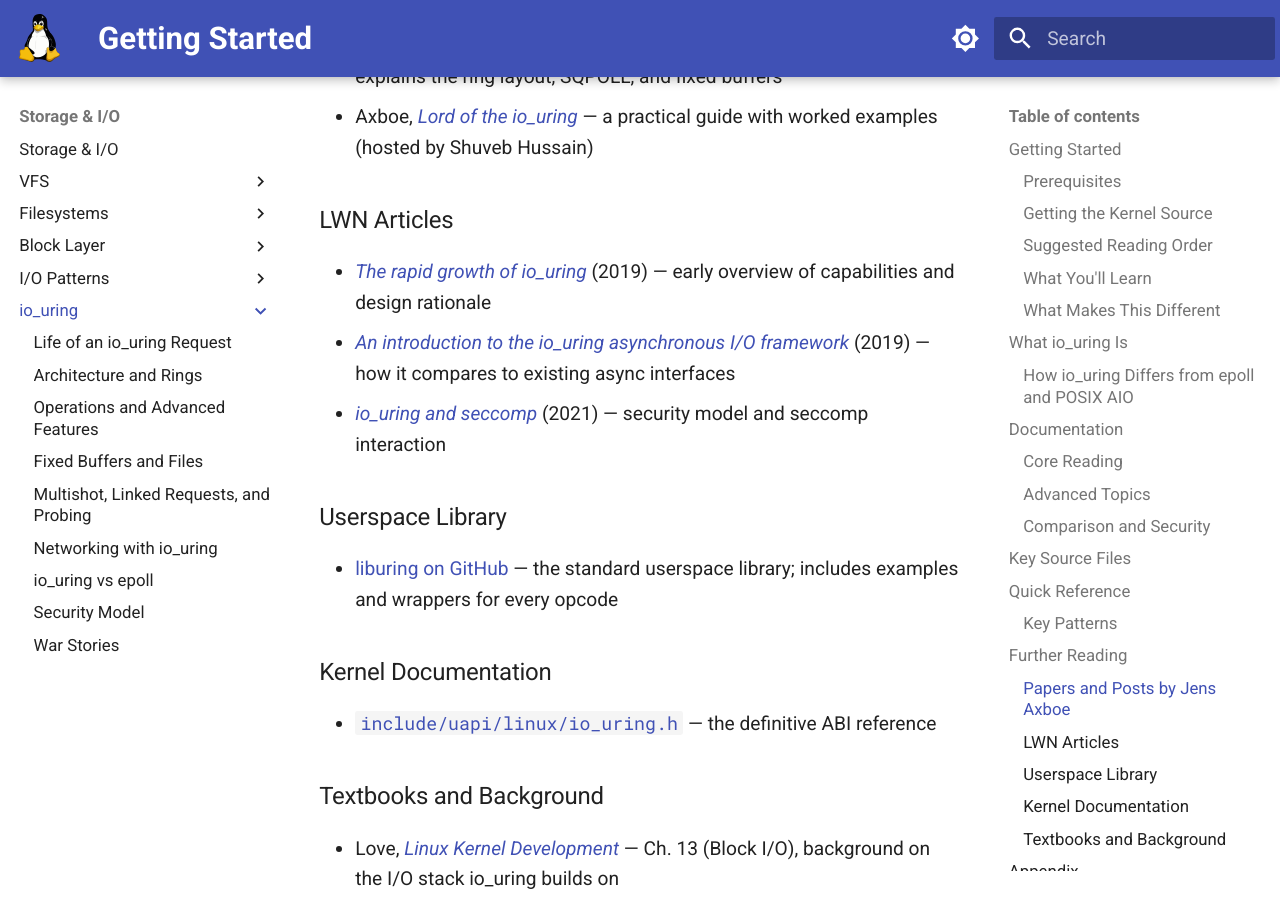
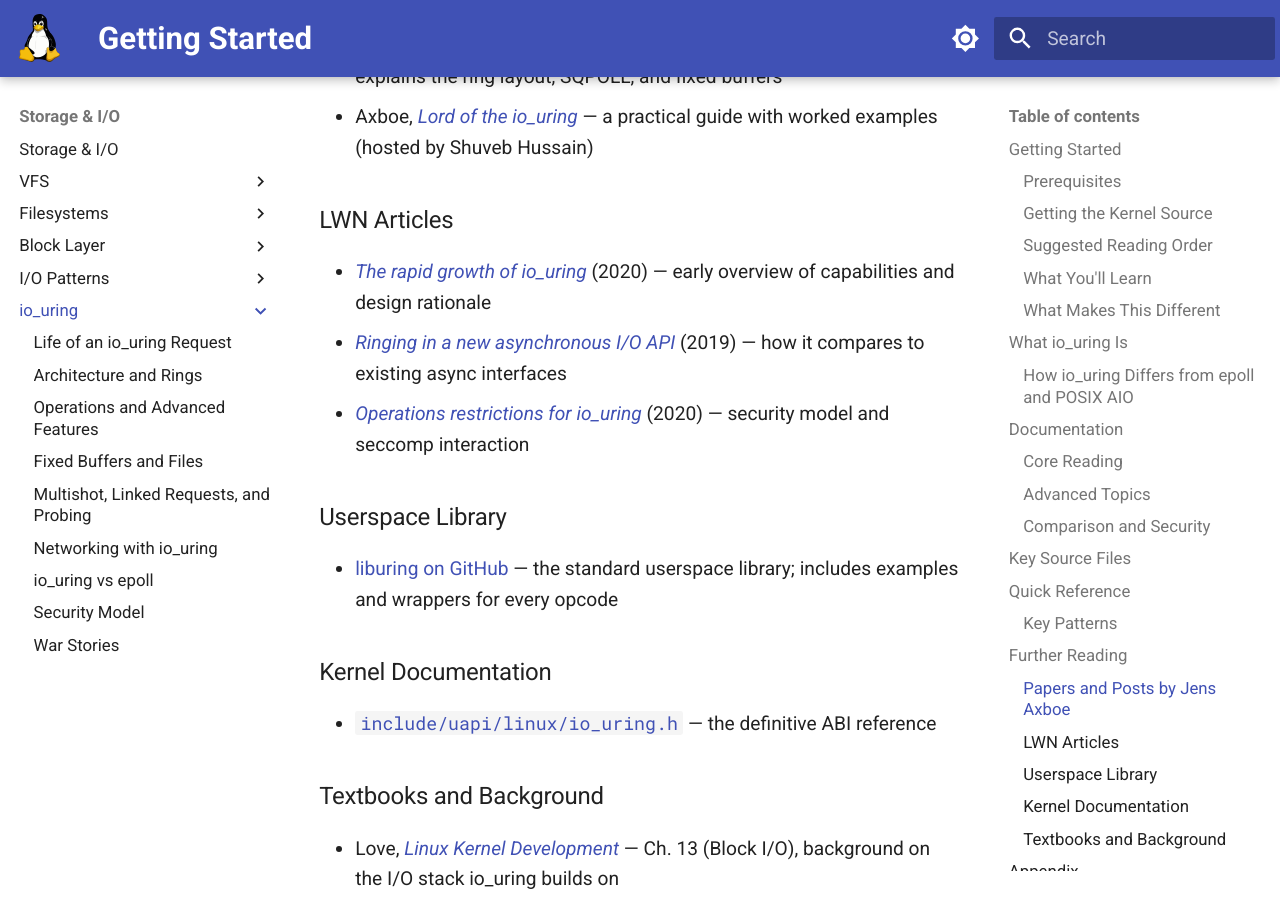
Before and after one commit to laveeshb/linux-kernel-internals, an MkDocs documentation site: the page built from docs/io-uring/README.md, in a window 1280 px wide and 900 px high, scrolled down 8356 px. Built offline with MkDocs 1.6.1 and Material for MkDocs 9.7.7, drawn with Linux system fonts in a browser that asks for light colours.

Commit message:
io-uring: fix 4 wrong LWN citations + 2 minor label errors
Citation audit (issue #701) found this section had the highest error rate
of the whole audit -- 4 of 7 citations pointed at completely unrelated
articles:

- 'Linux 5.12 LSM io_uring hooks' (853478, cited in security.md and
  war-stories.md) is actually 'Debian's election results'. Replaced with
  858023 'Auditing io_uring' -- confirmed real, mentions SELinux, AppArmor,
  and io_uring directly (Jun 2021).
- 'Avoiding the page cache with io_uring' (863071, life-of-request.md) is
  actually 'Descriptorless files for io_uring' -- a different io_uring
  feature, not page-cache/direct-I/O related. Replaced with 806980
  'Buffered I/O without page-cache thrashing' -- confirmed real, mentions
  io_uring, page cache, and direct I/O directly (Dec 2019).
- 'io_uring and seccomp' (877165, README.md) is actually an RT-patch
  release announcement (5.10.78-rt56). Replaced with 826053 'Operations
  restrictions for io_uring' -- confirmed real, mentions Axboe, io_uring,
  and seccomp directly (Jul 2020); this is genuinely the article covering
  the seccomp/io_uring gap and Axboe's restriction mechanism.
- 'io_uring in Android' (945584, life-of-request.md) is actually about
  WiFi regulatory domain settings. No confident replacement found by
  search; removed rather than guess.

Also fixed two minor label errors on otherwise-correct citations:
- 776703's title label was 'An introduction to the io_uring asynchronous
  I/O framework' in README.md but the real title is 'Ringing in a new
  asynchronous I/O API' (already correct in life-of-request.md).
- 810414 was labeled '(2019)' in README.md but is actually dated Jan 2020
  (already correct as '(2020)' in life-of-request.md).

902466 ('io_uring and security') verified clean and unchanged.

```diff
--- a/docs/io-uring/README.md
+++ b/docs/io-uring/README.md
@@ -243,9 +243,9 @@
 
 ### LWN Articles
 
-- [*The rapid growth of io_uring*](https://lwn.net/Articles/810414/) (2019) — early overview of capabilities and design rationale
-- [*An introduction to the io_uring asynchronous I/O framework*](https://lwn.net/Articles/776703/) (2019) — how it compares to existing async interfaces
-- [*io_uring and seccomp*](https://lwn.net/Articles/877165/) (2021) — security model and seccomp interaction
+- [*The rapid growth of io_uring*](https://lwn.net/Articles/810414/) (2020) — early overview of capabilities and design rationale
+- [*Ringing in a new asynchronous I/O API*](https://lwn.net/Articles/776703/) (2019) — how it compares to existing async interfaces
+- [*Operations restrictions for io_uring*](https://lwn.net/Articles/826053/) (2020) — security model and seccomp interaction
 
 ### Userspace Library
 
```
Also changed, not shown: docs/io-uring/life-of-request.md (+1 -2 lines), docs/io-uring/security.md (+1 -1 lines), docs/io-uring/war-stories.md (+1 -1 lines).
